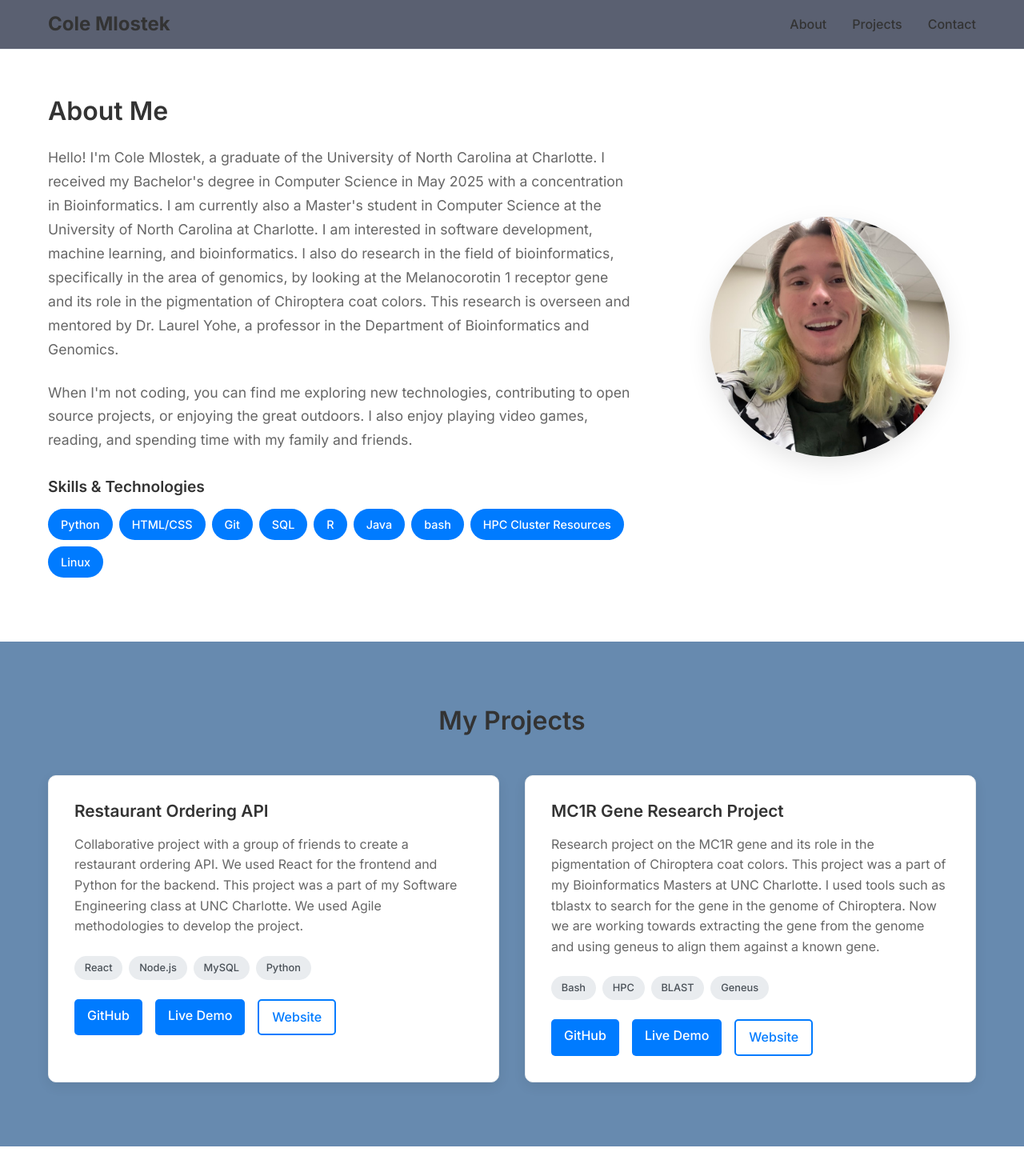
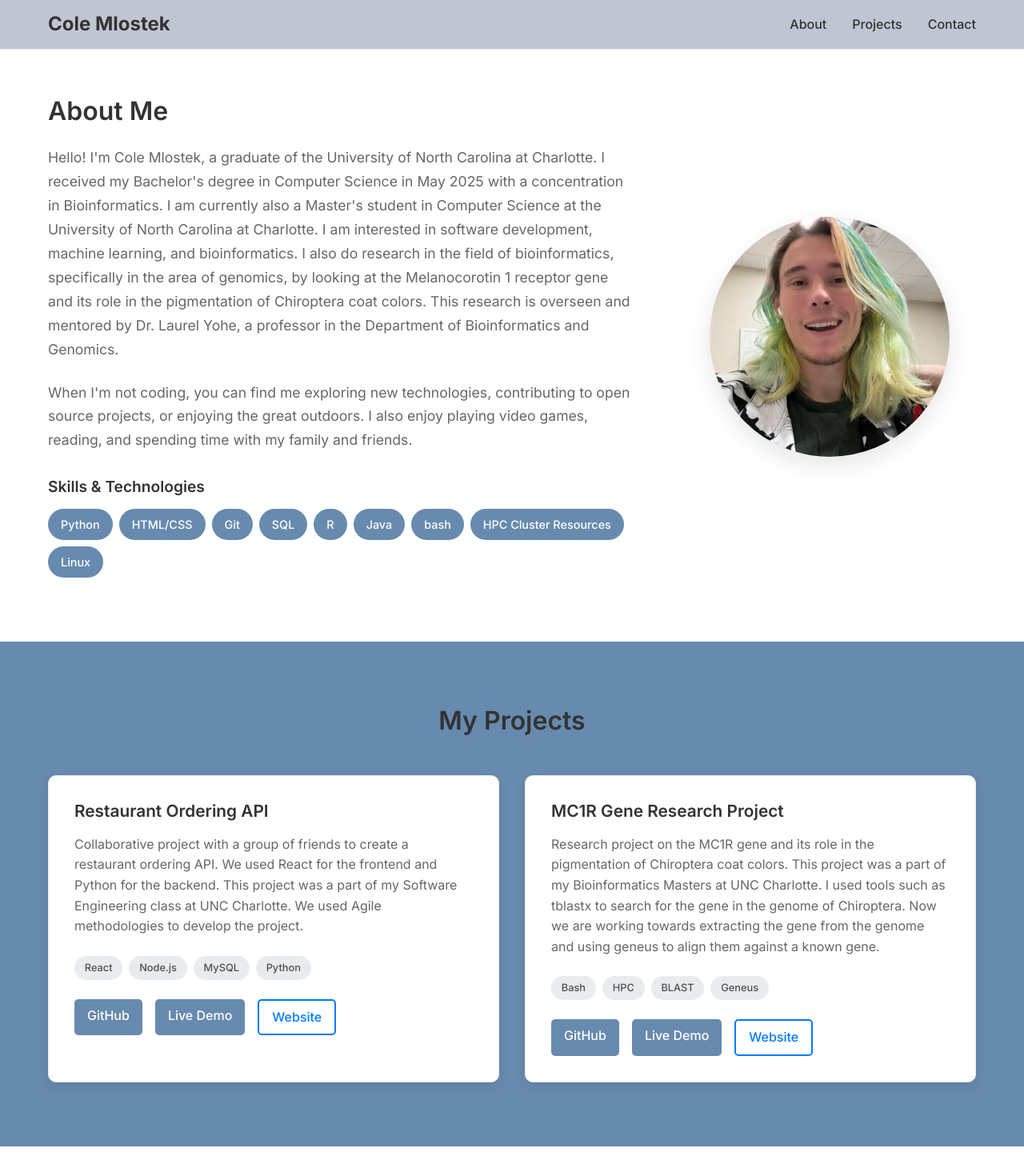
Before and after one commit to cmlostek/cmlostek.github.io, a React (Create React App) app: page / in a window 1280 px wide. Shown: the top 1470 px of the page at 80% size. Built offline with nearby package versions, Linux system fonts and the light colour scheme; the HTML template or start-up script is replaced by a standard one.

Commit message:
Updating background / button colors

```diff
--- a/src/components/About.css
+++ b/src/components/About.css
@@ -39,7 +39,7 @@
 }
 
 .skill-tag {
-  background-color: #007bff;
+  background-color: #678aaf;
   color: white;
   padding: 0.5rem 1rem;
   border-radius: 20px;
--- a/src/components/Header.css
+++ b/src/components/Header.css
@@ -4,7 +4,7 @@
   top: 0;
   left: 0;
   right: 0;
-  background-color: rgba(82, 88, 106, 0.95);
+  background-color: rgba(189, 194, 208, 0.95);
   backdrop-filter: blur(10px);
   border-bottom: 1px solid #e9ecef;
   z-index: 1000;
--- a/src/components/Projects.css
+++ b/src/components/Projects.css
@@ -64,7 +64,7 @@
 }
 
 .project-link {
-  background-color: #007bff;
+  background-color: #678aaf;
   color: white;
   padding: 0.5rem 1rem;
   border-radius: 5px;
```
Also changed, not shown: 7 other files (tests, documents, lock files or other folders).
